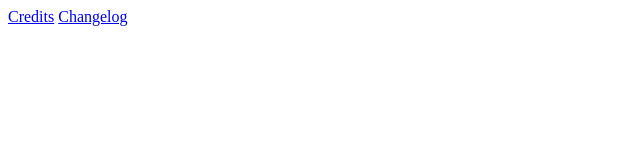
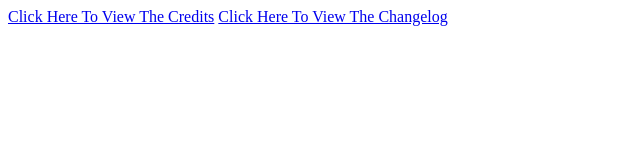
Before and after one commit to oil60/info, a plain HTML site: page index.html in a window 1280 px wide. Shown: the whole page, without its empty margins (0-640 px from the left). Drawn offline with Linux system fonts and the light colour scheme.

Commit message:
Update index.html

```diff
--- a/index.html
+++ b/index.html
@@ -1,2 +1,2 @@
-<a target="_blank" href="https://oil60.github.io/credits/">Credits</a>
-  <a target="_blank" href="https://oil60.github.io/cl/">Changelog</a>
+<a target="_blank" href="https://oil60.github.io/credits/">Click Here To View The Credits</a>
+  <a target="_blank" href="https://oil60.github.io/cl/">Click Here To View The Changelog</a>
```
